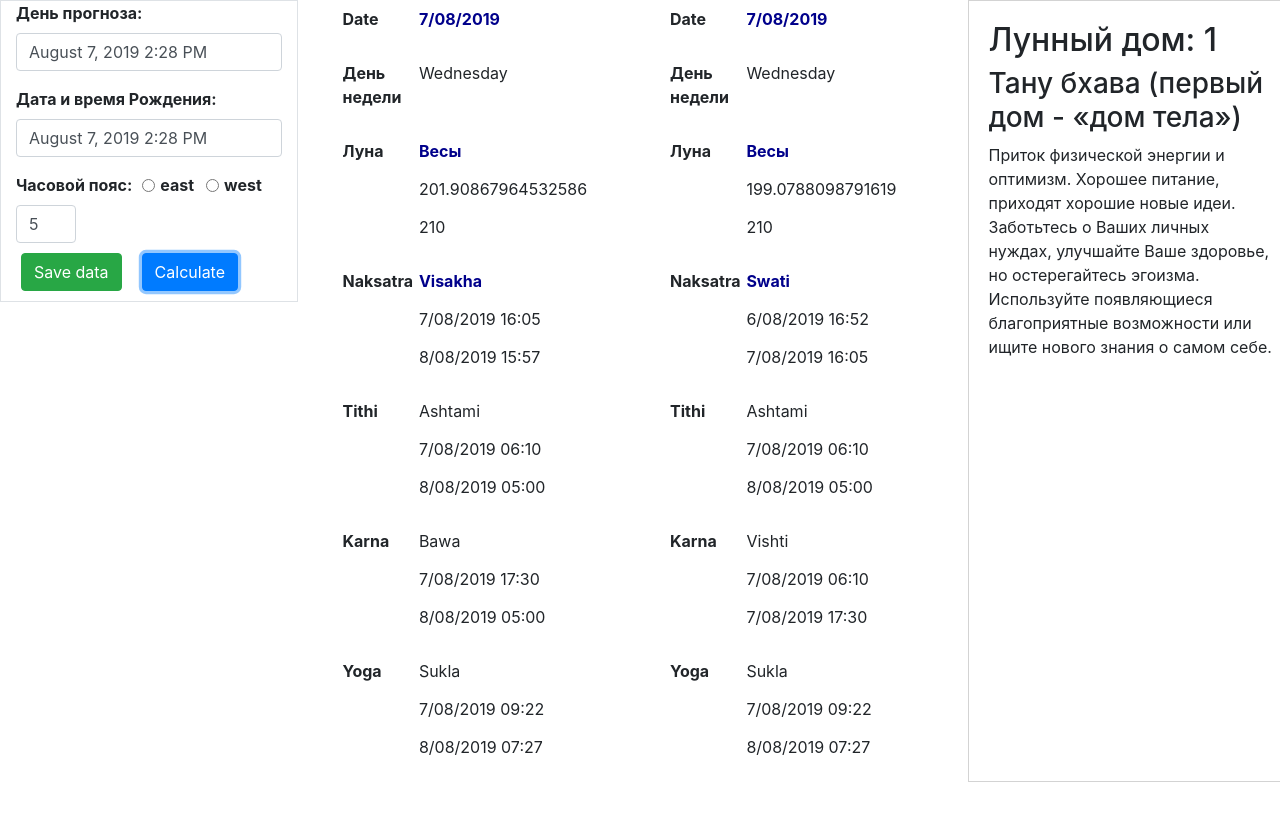
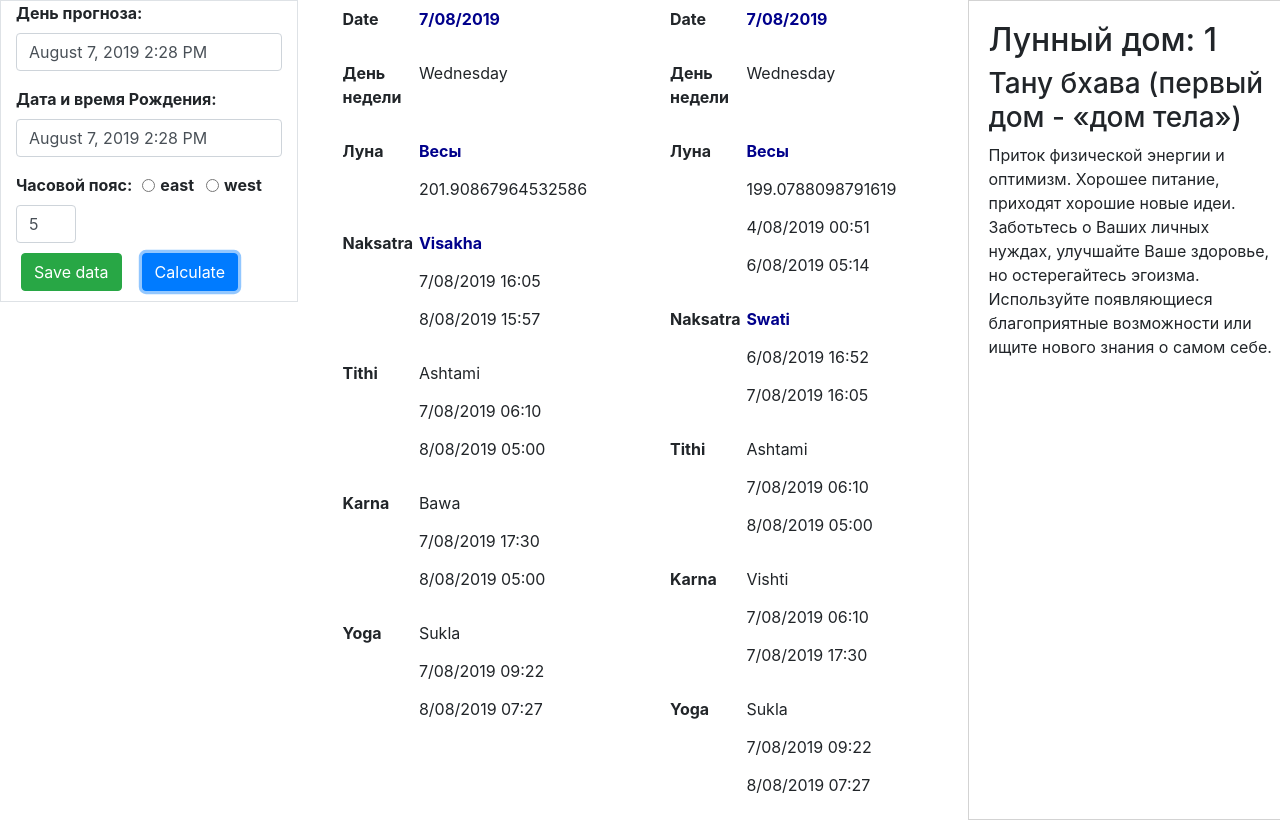
Before and after one commit to janesessive/moon-calendar, a React (Create React App) app: page / in a window 1280 px wide. Both pictures are taken after typing "5" into the empty fields and a click on the button "Calculate". Built offline with nearby package versions, Linux system fonts and the light colour scheme.

Commit message:
Calculate and show Chandra Rasi transit start end end dates

```diff
--- a/src/components/PanchangaInfo/PanchangaInfo.js
+++ b/src/components/PanchangaInfo/PanchangaInfo.js
@@ -59,13 +59,24 @@ const PanchangaInfo = props => {
             id="moon-degree"
             value={props.info.Raasi.degreeAbsolute}
           />
+            {props.info.Raasi.firstSignDate?
           <input
             type="text"
             readonly
             className="form-control-plaintext"
             id="moon-next-sign"
-            value={props.info.Raasi.nextSign}
-          />
+            value={formatDateToMinutes(props.info.Raasi.firstSignDate)}
+
+          />:null}
+          {props.info.Raasi.nextSignDate?
+          <input
+            type="text"
+            readonly
+            className="form-control-plaintext"
+            id="moon-next-sign"
+            value={formatDateToMinutes(props.info.Raasi.nextSignDate)}
+
+          />:null}
           {/* <pre>{JSON.stringify(props.info.Raasi, null,2)}</pre> */}
         </div>
       </div>
--- a/src/components/UserForm/UserForm.js
+++ b/src/components/UserForm/UserForm.js
@@ -70,6 +70,37 @@ class UserForm extends Component {
     localStorage.setItem(key, JSON.stringify(myObj));
   };
 
+  calculateNextSignStart = (utcDate, info)=>{
+    const pathToNextSign = 30 - info.Raasi.degreeAbsolute % 30;
+    return this.findTransitDate(utcDate, info, pathToNextSign);
+  };
+
+  calculateFirstSignStart = (utcDate, info)=>{
+    const pathToNextSign = -1 * info.Raasi.degreeAbsolute % 30;
+    return this.findTransitDate(utcDate, info, pathToNextSign);
+
+  };
+
+  findTransitDate = (utcDate, info, pathToNextSign)=>{
+    const begins = new Date(new Date(utcDate).setUTCHours(0,0,0,0));
+    const ends = new Date(new Date(begins).setDate(begins.getDate()+1));
+    const birthInfo1 = panchang.calculate(begins);
+    const birthInfo2 = panchang.calculate(ends);
+    let fullDayPath = birthInfo2.Raasi.degreeAbsolute - birthInfo1.Raasi.degreeAbsolute;
+    if(fullDayPath < 0) fullDayPath+=360;
+    const dayMilliSeconds = 86400000.00;
+    const moonSpeed = fullDayPath / dayMilliSeconds;
+    const ms = pathToNextSign / moonSpeed
+    const nextSignDate = new Date(utcDate.getTime() + ms);
+    var result = panchang.calculate(nextSignDate);
+    if(result.Raasi.degree > 0 ){
+      var timeToReduce = result.Raasi.degree / moonSpeed;
+      return new Date(nextSignDate.getTime() - timeToReduce);
+
+    }
+
+    return nextSignDate;
+  }
   calculateResult = () => {
     let m = moment(this.state.birthDate);
     console.log(m.format());
@@ -89,6 +120,12 @@ class UserForm extends Component {
 
     let currentDate = this.state.currentDate;
     const currentInfo = panchang.calculate(currentDate);
+
+    var firstDate = this.calculateFirstSignStart(currentDate, currentInfo);
+
+    var result = this.calculateNextSignStart(currentDate, currentInfo);
+    currentInfo.Raasi.nextSignDate = result;
+    currentInfo.Raasi.firstSignDate = firstDate;
     this.setState({ currentInfo, currentDate });
 
     let houseNumber = currentInfo.Raasi.index - birthInfo.Raasi.index;
```
